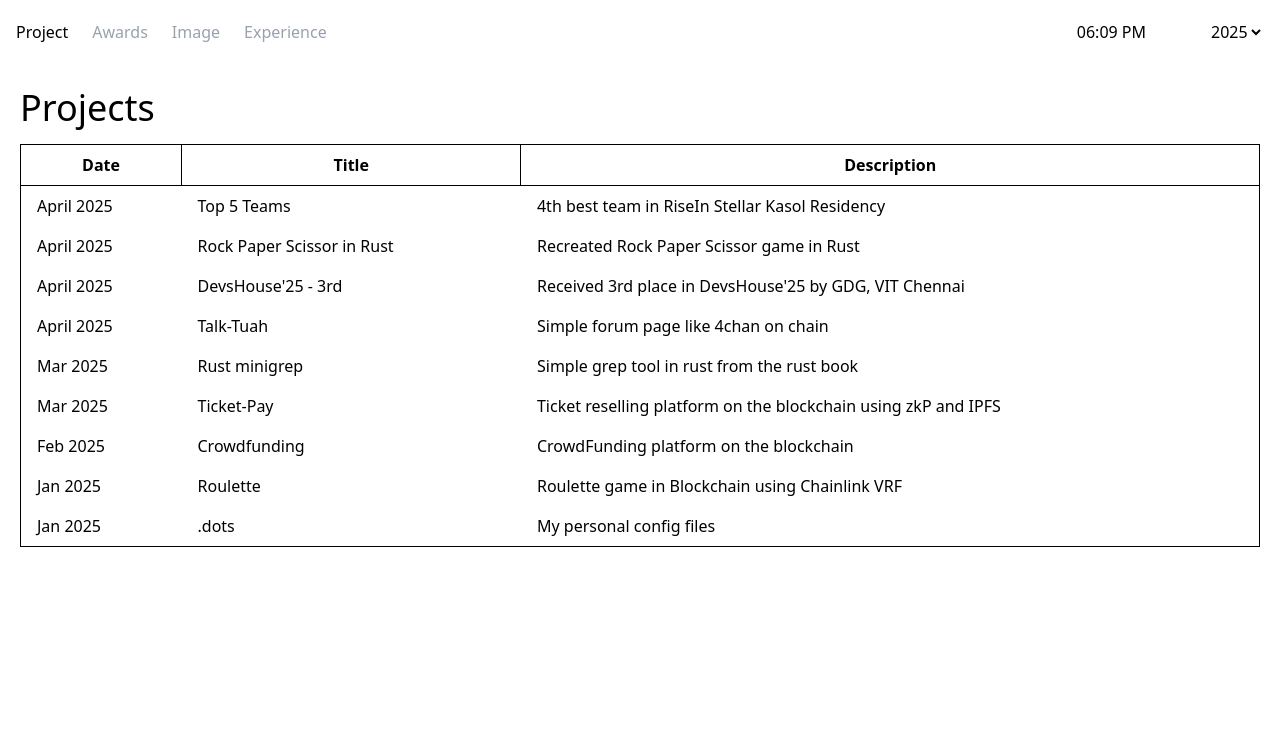
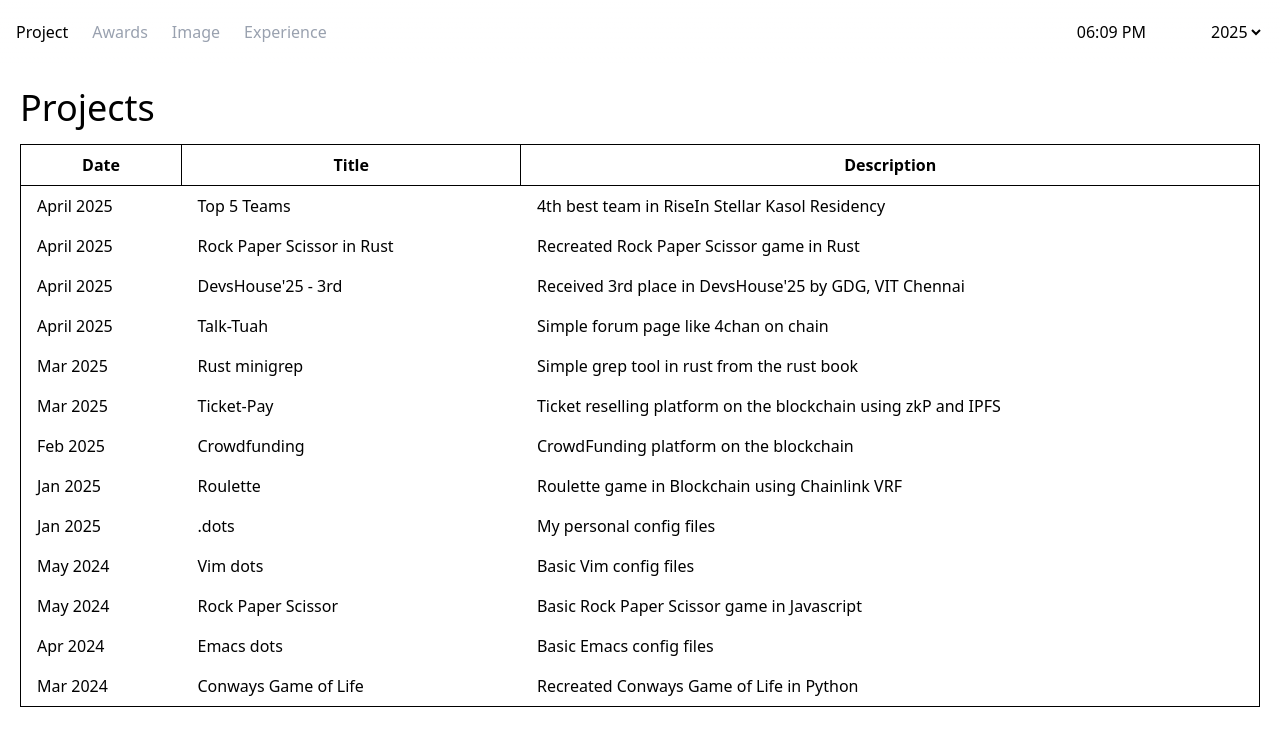
Before and after one commit to jny0444/portfolio, a Next.js app: page /project in a window 1280 px wide. Shown: the top 746 px of the page. Built offline with nearby package versions, Linux system fonts and the light colour scheme.

Commit message:
fix: build error

```diff
--- a/app/project/page.tsx
+++ b/app/project/page.tsx
@@ -31,6 +31,15 @@ export default function Project() {
               </tr>);
             })}
           </tbody>
+          <tbody>
+            {project_2024.map((project, index) => {
+              return (<tr key={index}>
+                <td className="px-4 py-2">{project.date}</td>
+                <td className="px-4 py-2">{project.title}</td>
+                <td className="px-4 py-2">{project.description}</td>
+              </tr>);
+            })}
+          </tbody>
         </table>
       </div>
     </div>
```
